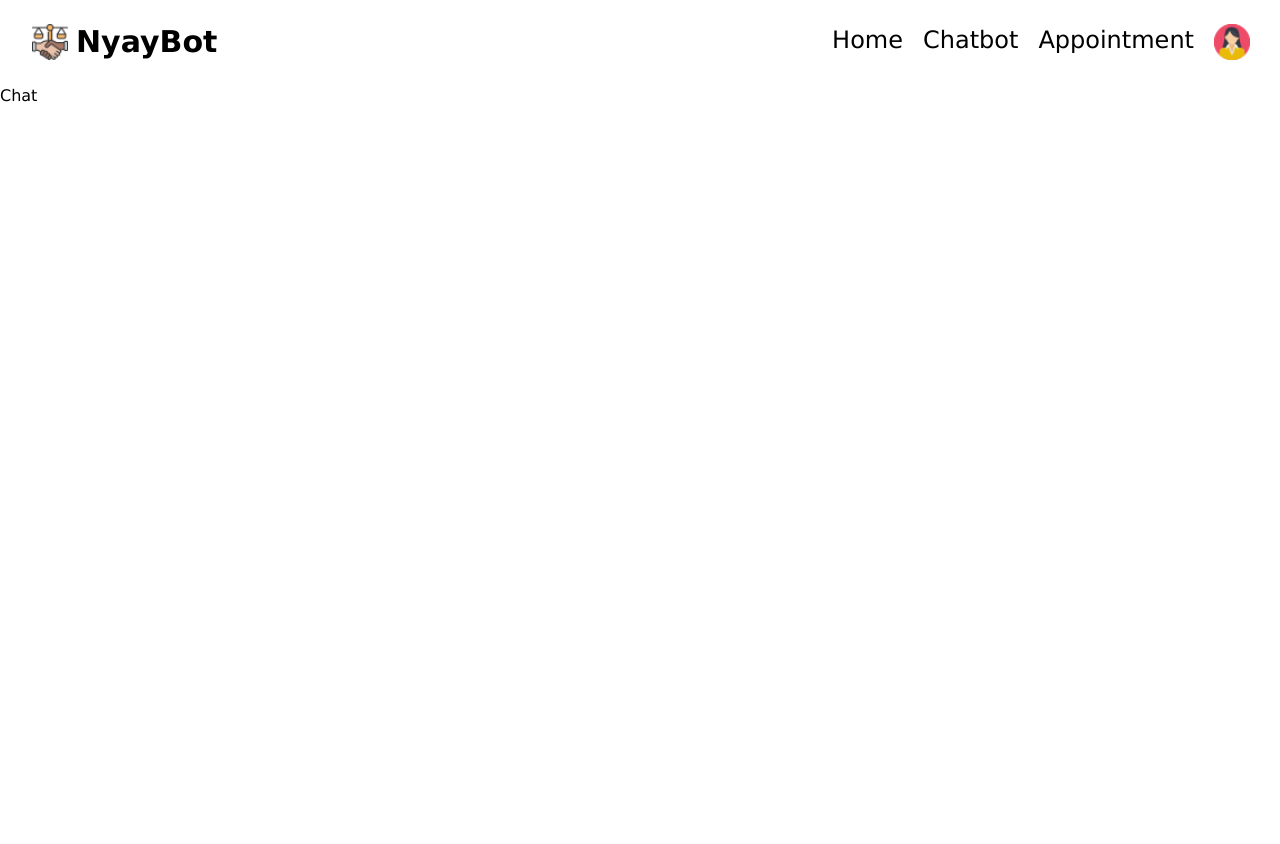
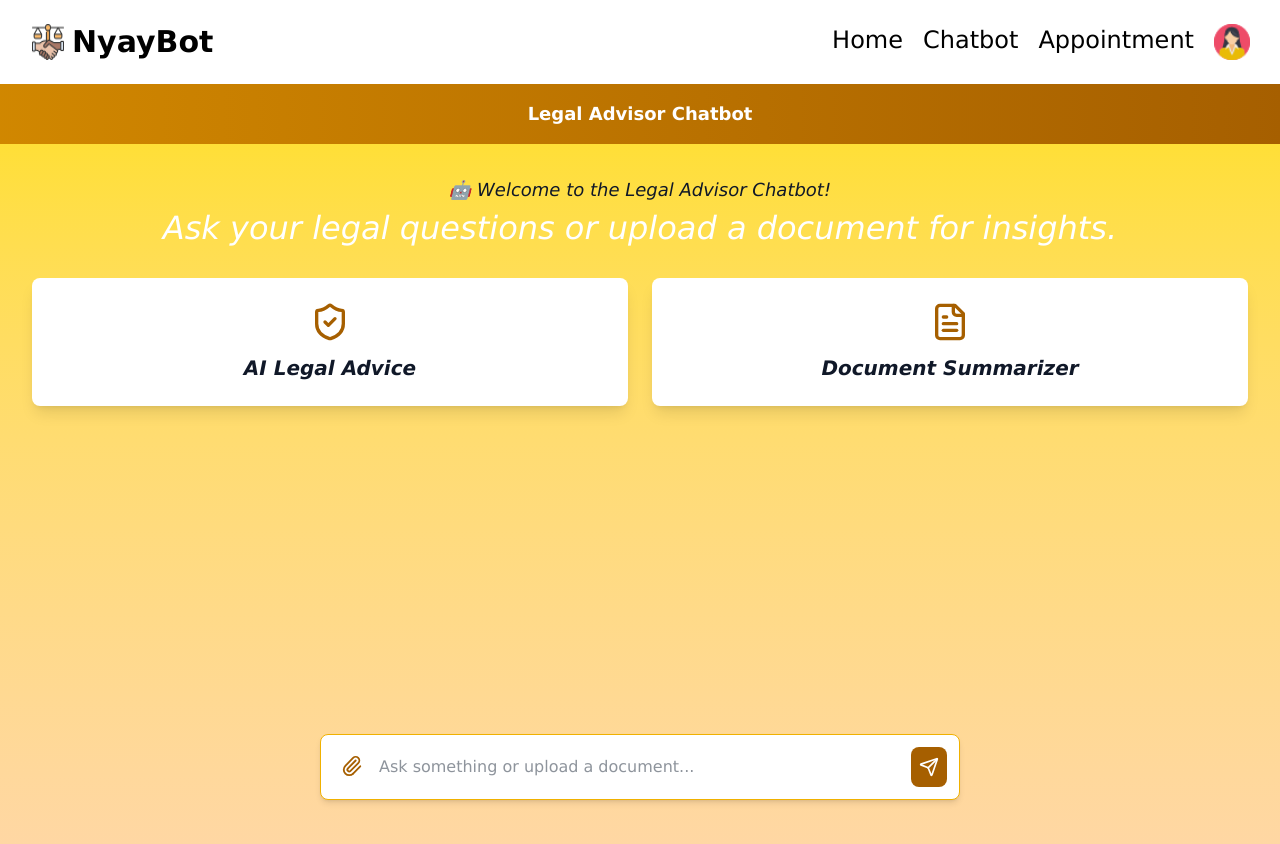
Before and after one commit to amansgith/NyayBot, a React (Vite) app: page /conversation in a window 1280 px wide. Shown: the top 844 px of the page. Before the commit the page ends 800 px from the top, so only its background shows below. Built offline with nearby package versions, Linux system fonts and the light colour scheme; a web font is replaced by a local one.

Commit message:
added chatbot interface and improved home

```diff
--- a/package.json
+++ b/package.json
@@ -12,6 +12,7 @@
   "dependencies": {
     "@lottiefiles/dotlottie-react": "^0.13.0",
     "@tailwindcss/vite": "^4.0.6",
+    "lucide-react": "^0.475.0",
     "react": "^19.0.0",
     "react-dom": "^19.0.0",
     "react-router-dom": "^7.1.5",
--- /dev/null
+++ b/src/components/Features/Features.css
@@ -0,0 +1,3 @@
+.desc{
+    color: rgb(167, 126, 4);
+}
--- /dev/null
+++ b/src/components/Features/Features.jsx
@@ -0,0 +1,83 @@
+import { Briefcase, FileText, UserCheck } from "lucide-react";
+import { useNavigate } from "react-router-dom";
+import './Features.css'
+
+const features = [
+  {
+    title: "Legal Advice",
+    description: "Get AI-powered legal insights tailored to your queries.",
+    icon: <Briefcase size={80} className="text-yellow-700" />,
+    image: "https://cdn-icons-png.flaticon.com/512/8915/8915768.png",
+    linkToChat: true,
+  },
+  {
+    title: "Document Summarizer",
+    description:
+      "Upload legal documents and get concise, AI-generated summaries.",
+    icon: <FileText size={80} className="text-yellow-700" />,
+    image: "https://cdn-icons-png.flaticon.com/512/9422/9422946.png",
+    linkToChat: true,
+  },
+  {
+    title: "Live Lawyer Assistance",
+    description:
+      "Connect with professional lawyers in real-time for legal advice via chat.",
+    icon: <UserCheck size={80} className="text-yellow-700" />,
+    image: "https://cdn-icons-png.flaticon.com/512/3611/3611429.png",
+    linkToChat: false,
+  },
+];
+
+const Features = () => {
+  const navigate = useNavigate();
+  return (
+    <div id="next-section" className="bg-gray-100 px-6">
+      {/* Section Heading */}
+      <h2 className="text-3xl font-bold text-center text-yellow-800 mb-5">
+        What We Offer
+      </h2>
+      <hr className="w-20 h-2 mx-auto bg-yellow-600 border-0 rounded-md mb-10" />
+      {/* Features List */}
+      <div className="p-20 w-full mx-auto space-y-12">
+        {features.map((feature, index) => (
+          <div
+            key={index}
+            className={`flex flex-col md:flex-row items-center gap-6 ${
+              index % 2 === 0 ? "md:flex-row" : "md:flex-row-reverse"
+            }`}
+          >
+            {/* Feature Text */}
+            <div className="md:w-1/2 text-center md:text-left">
+              <div className="flex items-center gap-3 mb-3">
+                {feature.icon}
+                <h3 className="text-xl font-semibold text-gray-900">
+                  {feature.title}
+                </h3>
+              </div>
+              <p className=" desc leading-relaxed text-red-300">
+                {feature.description}
+              </p>
+              <button
+                className="mt-3 bg-yellow-700 text-white px-5 py-2 rounded-lg shadow-md hover:bg-yellow-800 transition"
+                onClick={() => feature.linkToChat && navigate("/conversation")}
+              >
+                Learn More
+              </button>
+            </div>
+
+            {/* Feature Image */}
+            <div className="md:w-1/2 flex justify-center">
+              <img
+                src={feature.image}
+                alt={feature.title}
+                className="w-40 md:w-52"
+              />
+            </div>
+          </div>
+        ))}
+      </div>
+    </div>
+  );
+};
+
+export default Features;
--- a/src/components/Hero/Hero.css
+++ b/src/components/Hero/Hero.css
@@ -1,34 +1,18 @@
 .herotext {
-    right: 0%;
-    font-size: 5rem;
-  padding: 2vw;
-  /* font-weight: 700; */
+  font-size: 7rem;
   font-family: "Bebas Neue", serif;
   font-weight: 400;
   font-style: normal;
   line-height: 120px;
-
 }
 
-
-.bgimg{
-    width: 100%;
-    height: 90vh;
+.bgimg {
+  width: 100%;
+  height: 90vh;
+  filter: blur(5px);
 }
 
-.blur-overlay {
-    display: flex;
-    /* Adjust background color and opacity */
-    opacity: 0.3;
-    backdrop-filter: blur(10px); /* Apply the blur effect */
-    /* Add padding for spacing */
-    box-shadow: 0 0 20px transparent;
-    border-radius: 100%;
-    align-items: center;
-    justify-content: center;
-  }
-
-  .herotext {
-    z-index: 1;
-    opacity: 1;
-  }
+p{
+    font-size: 2rem;
+    color: white;
+}
--- a/src/components/Hero/Hero.jsx
+++ b/src/components/Hero/Hero.jsx
@@ -1,23 +1,53 @@
-import React from 'react'
-import { DotLottieReact } from '@lottiefiles/dotlottie-react';
-import './Hero.css'
+import React from "react";
+import { DotLottieReact } from "@lottiefiles/dotlottie-react";
+import {Scale} from 'lucide-react'
+import "./Hero.css";
 
 const Hero = () => {
+
+    const scrollToSection = () => {
+        const nextSection = document.getElementById("next-section");
+        if (nextSection) {
+          nextSection.scrollIntoView({ behavior: "smooth" });
+        }
+      };
+
   return (
-    <div className='hero-section flex relative'>
-        <img className='bgimg' src="https://cdn.pixabay.com/photo/2024/04/06/17/32/ai-generated-8679700_1280.jpg" alt="" />
-        <div className="textbg">
-        <h1 className='blur-overlay absolute top-0 right-0 bottom-0 herotext w-1/2 text-white'>Find all your Legal Solutions at one Place</h1>
-        </div>
+    <div className="relative bg-gray-100 h-screen flex items-center justify-center">
+      {/* Background Image */}
+      <img
+        className="bgimg absolute inset-0 w-full h-full object-cover brightness-75"
+        src="https://cdn.pixabay.com/photo/2024/04/06/17/32/ai-generated-8679700_1280.jpg"
+        alt="Legal Advisor Background"
+      />
+
+      {/* Overlay Text */}
+      <div className="relative text-center text-white max-w-3xl px-6">
+        <h1 className="text-6xl font-bold mb-4">Legal Advisor</h1>
+        <p className="text-xl mb-6">
+          Your one-stop solution for all{" "}
+          <span className="underline">Legal Help.</span>
+        </p>
+
+        {/* CTA Button */}
+        <button
+          onClick={scrollToSection}
+          className="flex items-center gap-3 bg-yellow-800 text-white mx-auto px-8 py-4 text-2xl font-semibold rounded-full shadow-lg hover:bg-yellow-700 transition duration-300"
+        >
+          <Scale size={40} />
+          Get Started
+        </button>
+      </div>
     </div>
-  )
-}
+  );
+};
 
-export default Hero
+export default Hero;
 
-
-{/* <DotLottieReact className='herogif w-1/2 pt-20'
+{
+  /* <DotLottieReact className='herogif w-1/2 pt-20'
 src="https://lottie.host/8dc3dbaf-96f5-4586-819e-3e1ed4290cb6/NhsmMchDOG.lottie"
 loop
 autoplay
-/> */}
+/> */
+}
--- a/src/components/Navbar/Navbar.css
+++ b/src/components/Navbar/Navbar.css
@@ -3,6 +3,11 @@
 }
 
 .nav-items{
+    z-index: 1;
     font-weight: 500;
     justify-content: center;
 }
+
+nav{
+    backdrop-filter: blur(10px);
+}
--- a/src/components/Navbar/Navbar.jsx
+++ b/src/components/Navbar/Navbar.jsx
@@ -7,7 +7,7 @@ import './Navbar.css'
 const Navbar = () => {
   return (
     <>
-        <nav className='flex justify-between text-2xl p-6 pl-8 pr-8'>
+        <nav className='sticky top-0 z-1 flex justify-between text-2xl p-6 pl-8 pr-8'>
             <div className="brand flex gap-2">
                 <img src={logo} alt="Logo" />
                 <h1 className="brand-name text-3xl">NyayBot</h1>
--- a/src/pages/Chatbot/Chat.jsx
+++ b/src/pages/Chatbot/Chat.jsx
@@ -1,9 +1,114 @@
-import React from 'react'
+import { useState, useRef, useEffect } from "react";
+import { Send, Paperclip, ShieldCheck, FileText, MessageCircle } from "lucide-react";
 
 const Chat = () => {
+  const [messages, setMessages] = useState([]);
+  const [input, setInput] = useState("");
+  const chatContainerRef = useRef(null);
+
+  useEffect(() => {
+    if (chatContainerRef.current) {
+      chatContainerRef.current.scrollTo({
+        top: chatContainerRef.current.scrollHeight,
+        behavior: "smooth",
+      });
+    }
+  }, [messages]);
+
+  const sendMessage = async () => {
+    if (!input.trim()) return;
+
+    const userMessage = { text: input, sender: "user" };
+    setMessages((prev) => [...prev, userMessage]);
+    setInput("");
+
+    try {
+      const response = await fetch("http://localhost:8000/chat", {
+        method: "POST",
+        headers: { "Content-Type": "application/json" },
+        body: JSON.stringify({ message: input }),
+      });
+
+      const data = await response.json();
+      setMessages((prev) => [...prev, { text: data.response, sender: "bot" }]);
+    } catch (error) {
+      console.error("Error fetching response:", error);
+      setMessages((prev) => [...prev, { text: "Error fetching response.", sender: "bot" }]);
+    }
+  };
+
   return (
-    <div>Chat</div>
-  )
-}
+    <div className="flex flex-col h-screen bg-gradient-to-b from-yellow-300 to-orange-200">
+      {/* Chat Header */}
+      <div className="bg-gradient-to-r from-yellow-600 to-yellow-700 text-white p-4 text-lg font-semibold text-center">
+        Legal Advisor Chatbot
+      </div>
 
-export default Chat
+      {/* Welcome Message & Features */}
+      {messages.length === 0 && (
+        <div className="text-center text-gray-900 italic mt-8 text-lg">
+          🤖 Welcome to the Legal Advisor Chatbot!
+          <p className="text-gray-700">Ask your legal questions or upload a document for insights.</p>
+
+          {/* Features Section */}
+          <div className="mt-6 grid grid-cols-1 md:grid-cols-2 gap-6 px-8">
+            {/* Feature 1 - Legal Advice */}
+            <div className="bg-white shadow-lg rounded-lg p-6 flex flex-col items-center transition transform hover:scale-105">
+              <ShieldCheck size={40} className="text-yellow-700 mb-3" />
+              <h3 className="text-xl font-semibold text-gray-900">AI Legal Advice</h3>
+
+            </div>
+
+            {/* Feature 2 - Document Summarization */}
+            <div className="bg-white shadow-lg rounded-lg p-6 flex flex-col items-center transition transform hover:scale-105">
+              <FileText size={40} className="text-yellow-700 mb-3" />
+              <h3 className="text-xl font-semibold text-gray-900">Document Summarizer</h3>
+            </div>
+          </div>
+        </div>
+      )}
+
+      {/* Chat Messages Container */}
+      <div ref={chatContainerRef} className="flex-1 p-4 overflow-y-auto space-y-3">
+        {messages.map((msg, index) => (
+          <div
+            key={index}
+            className={`p-3 rounded-lg max-w-xs shadow-md ${
+              msg.sender === "user"
+                ? "bg-yellow-600 text-white self-end ml-auto"
+                : "bg-yellow-200 text-gray-900 self-start"
+            }`}
+          >
+            {msg.text}
+          </div>
+        ))}
+      </div>
+
+      {/* Chat Input */}
+      <div className="sticky bottom-0 left-0 w-1/2 bg-white shadow-md p-3 flex rounded-lg mx-auto mb-2 border border-yellow-500">
+        {/* Document Upload Icon */}
+        <label className="cursor-pointer p-2">
+          <Paperclip size={22} className="text-yellow-700" />
+          <input type="file" className="hidden" onChange={(e) => console.log(e.target.files[0])} />
+        </label>
+
+        {/* Text Input */}
+        <input
+          type="text"
+          className=" flex-1 p-2 text-gray-800 focus:outline-none"
+          placeholder="Ask something or upload a document..."
+          value={input}
+          onChange={(e) => setInput(e.target.value)}
+          onKeyDown={(e) => e.key === "Enter" && sendMessage()}
+        />
+
+        {/* Send Button */}
+        <button className="cursor-pointer bg-yellow-700 text-white p-2 rounded-lg ml-2" onClick={sendMessage}>
+          <Send size={20} />
+        </button>
+      </div>
+    </div>
+  );
+};
+
+export default Chat;
--- a/src/pages/Homepage/Home.jsx
+++ b/src/pages/Homepage/Home.jsx
@@ -1,10 +1,12 @@
 import React from 'react'
 import Hero from '../../components/Hero/Hero'
+import Features from '../../components/Features/Features'
 
 export const Home = () => {
   return (
     <>
     <Hero/>
+    <Features/>
     </>
   )
 }
```
Also changed, not shown: 1 other file (tests, documents, lock files or other folders).
